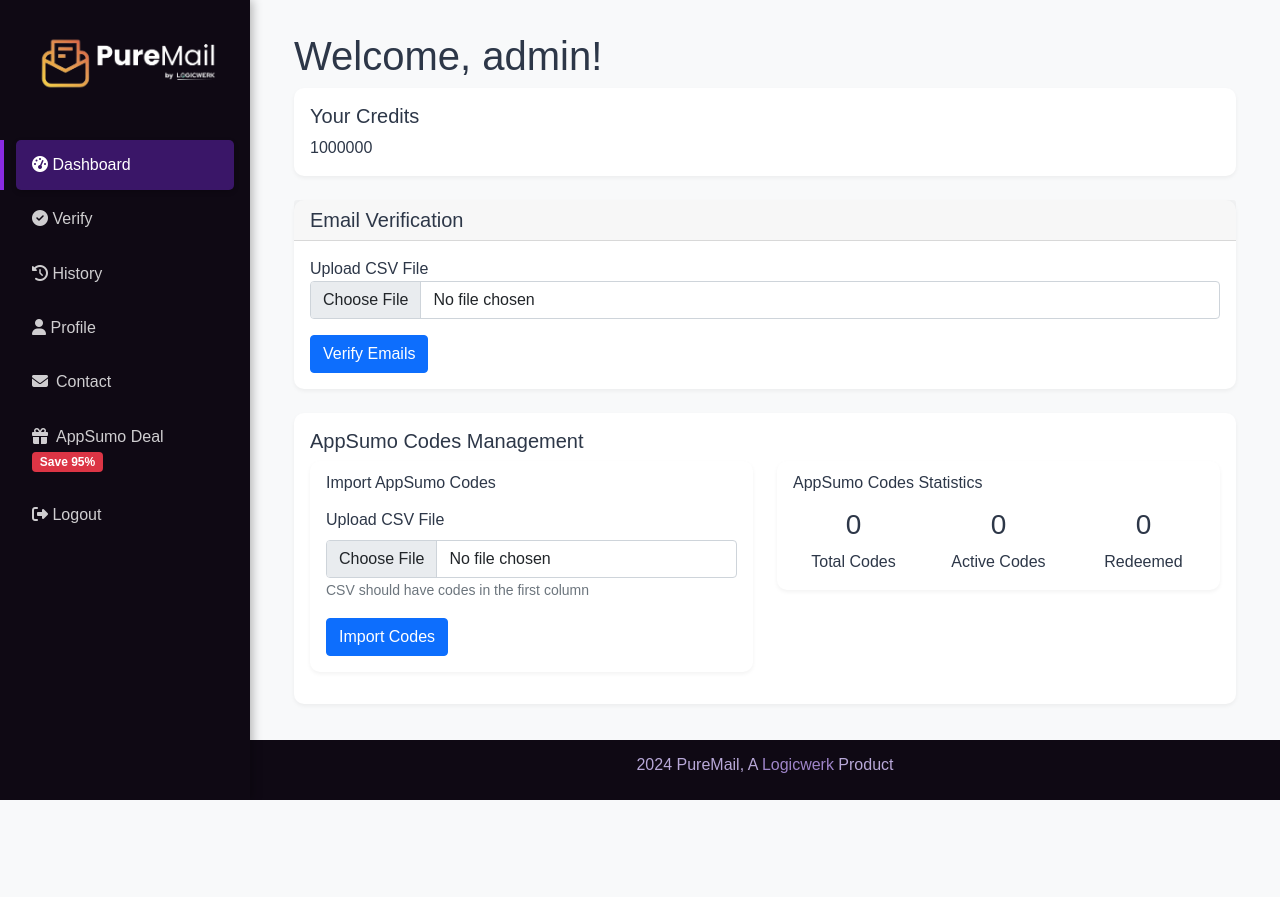
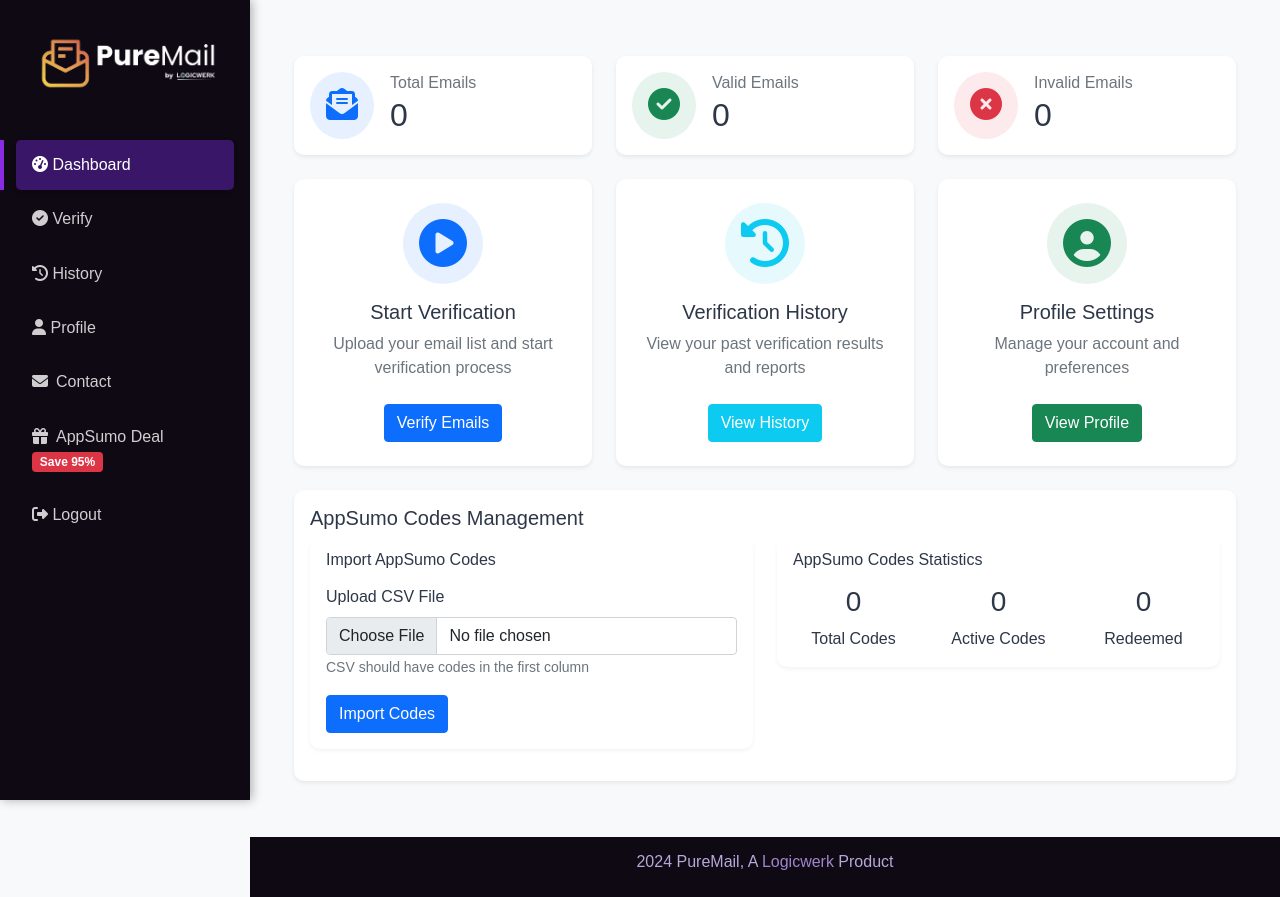
Before and after one commit to Prantikc22/PureMail-Email-Verifier, a Flask app: page /dashboard in a window 1280 px wide. Before the commit the page ends 800 px from the top, so only its background shows below. Run offline with Flask 3, Linux system fonts and the light colour scheme; a user stored in the database is signed in; data that the repository does not hold is empty.

Commit message:
Enhancement: Added email statistics to dashboard

```diff
--- a/app.py
+++ b/app.py
@@ -872,23 +872,37 @@
 @app.route('/dashboard')
 @login_required
 def dashboard():
-    form = FileUploadForm()  # Initialize the form
-    verifications = Verification.query.filter_by(user_id=current_user.id).order_by(Verification.created_at.desc()).all()
+    """Dashboard view."""
+    try:
+        # Get user's verifications
+        verifications = Verification.query.filter_by(user_id=current_user.id).order_by(Verification.created_at.desc()).all()
 
-    total_codes = 0
-    active_codes = 0
-    redeemed_codes = 0
-    if current_user.id == 1:  # Admin user
-        total_codes = AppSumoCode.query.count()
-        active_codes = AppSumoCode.query.filter_by(status='active').count()
-        redeemed_codes = AppSumoCode.query.filter_by(status='redeemed').count()
+        # Calculate email statistics
+        total_emails = sum(v.total_emails for v in verifications) if verifications else 0
+        valid_emails = sum(v.valid_emails for v in verifications) if verifications else 0
+        invalid_emails = total_emails - valid_emails if total_emails > 0 else 0
 
-    return render_template('dashboard.html',
-                         verifications=verifications,
-                         form=form,
-                         total_codes=total_codes,
-                         active_codes=active_codes,
-                         redeemed_codes=redeemed_codes)
+        # Get AppSumo code stats for admin
+        total_codes = 0
+        active_codes = 0
+        redeemed_codes = 0
+        if current_user.is_admin:
+            total_codes = AppSumoCode.query.count()
+            active_codes = AppSumoCode.query.filter_by(status='active').count()
+            redeemed_codes = AppSumoCode.query.filter_by(status='redeemed').count()
+
+        return render_template('dashboard.html',
+                             verifications=verifications,
+                             total_emails=total_emails,
+                             valid_emails=valid_emails,
+                             invalid_emails=invalid_emails,
+                             total_codes=total_codes,
+                             active_codes=active_codes,
+                             redeemed_codes=redeemed_codes)
+    except Exception as e:
+        app.logger.error(f"Error in dashboard route: {str(e)}")
+        flash('An error occurred while loading the dashboard.', 'error')
+        return redirect(url_for('index'))
 
 @app.route('/verify', methods=['GET', 'POST'])
 @login_required
--- a/templates/dashboard.html
+++ b/templates/dashboard.html
@@ -1,86 +1,101 @@
 {% extends "base.html" %}
-{% block title %}Dashboard - PureMail{% endblock %}
 
 {% block content %}
-<div class="container">
-    <div class="row">
-        <div class="col-md-12">
-            <h1>Welcome, {{ current_user.username }}!</h1>
-            <div class="card mb-4">
+<div class="container py-4">
+    <!-- Stats Cards Row -->
+    <div class="row mb-4">
+        <div class="col-md-4">
+            <div class="card border-0 shadow-sm">
                 <div class="card-body">
-                    <h5 class="card-title">Your Credits</h5>
-                    <p class="card-text">{{ current_user.credits }}</p>
+                    <div class="d-flex align-items-center">
+                        <div class="rounded-circle bg-primary bg-opacity-10 p-3 me-3">
+                            <i class="fas fa-envelope-open-text text-primary fa-2x"></i>
+                        </div>
+                        <div>
+                            <h6 class="card-subtitle mb-1 text-muted">Total Emails</h6>
+                            <h2 class="card-title mb-0">{{ total_emails }}</h2>
+                        </div>
+                    </div>
+                </div>
+            </div>
+        </div>
+        <div class="col-md-4">
+            <div class="card border-0 shadow-sm">
+                <div class="card-body">
+                    <div class="d-flex align-items-center">
+                        <div class="rounded-circle bg-success bg-opacity-10 p-3 me-3">
+                            <i class="fas fa-check-circle text-success fa-2x"></i>
+                        </div>
+                        <div>
+                            <h6 class="card-subtitle mb-1 text-muted">Valid Emails</h6>
+                            <h2 class="card-title mb-0">{{ valid_emails }}</h2>
+                        </div>
+                    </div>
+                </div>
+            </div>
+        </div>
+        <div class="col-md-4">
+            <div class="card border-0 shadow-sm">
+                <div class="card-body">
+                    <div class="d-flex align-items-center">
+                        <div class="rounded-circle bg-danger bg-opacity-10 p-3 me-3">
+                            <i class="fas fa-times-circle text-danger fa-2x"></i>
+                        </div>
+                        <div>
+                            <h6 class="card-subtitle mb-1 text-muted">Invalid Emails</h6>
+                            <h2 class="card-title mb-0">{{ invalid_emails }}</h2>
+                        </div>
+                    </div>
                 </div>
             </div>
         </div>
     </div>
 
-    <div class="row">
-        <div class="col-md-12">
-            <div class="card">
-                <div class="card-header">
-                    <h5 class="mb-0">Email Verification</h5>
+    <!-- Action Cards Row -->
+    <div class="row mb-4">
+        <div class="col-md-4">
+            <div class="card border-0 shadow-sm h-100 hover-card">
+                <div class="card-body text-center py-4">
+                    <div class="rounded-circle bg-primary bg-opacity-10 p-3 mx-auto mb-3" style="width: fit-content;">
+                        <i class="fas fa-play-circle text-primary fa-3x"></i>
+                    </div>
+                    <h5 class="card-title">Start Verification</h5>
+                    <p class="card-text text-muted">Upload your email list and start verification process</p>
+                    <a href="{{ url_for('verify') }}" class="btn btn-primary mt-2">Verify Emails</a>
                 </div>
-                <div class="card-body">
-                    <form action="{{ url_for('verify') }}" method="post" enctype="multipart/form-data">
-                        {{ form.csrf_token }}
-                        <div class="form-group">
-                            <label for="file">Upload CSV File</label>
-                            {{ form.file(class="form-control") }}
-                        </div>
-                        <button type="submit" class="btn btn-primary mt-3">Verify Emails</button>
-                    </form>
+            </div>
+        </div>
+        <div class="col-md-4">
+            <div class="card border-0 shadow-sm h-100 hover-card">
+                <div class="card-body text-center py-4">
+                    <div class="rounded-circle bg-info bg-opacity-10 p-3 mx-auto mb-3" style="width: fit-content;">
+                        <i class="fas fa-history text-info fa-3x"></i>
+                    </div>
+                    <h5 class="card-title">Verification History</h5>
+                    <p class="card-text text-muted">View your past verification results and reports</p>
+                    <a href="{{ url_for('history') }}" class="btn btn-info mt-2 text-white">View History</a>
+                </div>
+            </div>
+        </div>
+        <div class="col-md-4">
+            <div class="card border-0 shadow-sm h-100 hover-card">
+                <div class="card-body text-center py-4">
+                    <div class="rounded-circle bg-success bg-opacity-10 p-3 mx-auto mb-3" style="width: fit-content;">
+                        <i class="fas fa-user-circle text-success fa-3x"></i>
+                    </div>
+                    <h5 class="card-title">Profile Settings</h5>
+                    <p class="card-text text-muted">Manage your account and preferences</p>
+                    <a href="{{ url_for('profile') }}" class="btn btn-success mt-2">View Profile</a>
                 </div>
             </div>
         </div>
     </div>
 
-    {% if verifications %}
-    <div class="row mt-4">
-        <div class="col-md-12">
-            <div class="card">
-                <div class="card-header">
-                    <h5 class="mb-0">Recent Verifications</h5>
-                </div>
-                <div class="card-body">
-                    <div class="table-responsive">
-                        <table class="table">
-                            <thead>
-                                <tr>
-                                    <th>Date</th>
-                                    <th>Status</th>
-                                    <th>Total Emails</th>
-                                    <th>Actions</th>
-                                </tr>
-                            </thead>
-                            <tbody>
-                                {% for verification in verifications %}
-                                <tr>
-                                    <td>{{ verification.created_at.strftime('%Y-%m-%d %H:%M:%S') }}</td>
-                                    <td>{{ verification.status }}</td>
-                                    <td>{{ verification.total_emails }}</td>
-                                    <td>
-                                        <a href="{{ url_for('download_report', verification_id=verification.id) }}"
-                                           class="btn btn-sm btn-primary">
-                                            Download Results
-                                        </a>
-                                    </td>
-                                </tr>
-                                {% endfor %}
-                            </tbody>
-                        </table>
-                    </div>
-                </div>
-            </div>
-        </div>
-    </div>
-    {% endif %}
-
     {% if current_user.is_admin %}
     <!-- AppSumo Codes Section -->
-    <div class="row mt-4">
+    <div class="row">
         <div class="col-12">
-            <div class="card">
+            <div class="card border-0 shadow-sm">
                 <div class="card-body">
                     <h5 class="card-title">AppSumo Codes Management</h5>
                     <div class="row">
@@ -133,4 +148,13 @@
     </div>
     {% endif %}
 </div>
+
+<style>
+.hover-card {
+    transition: transform 0.2s ease-in-out;
+}
+.hover-card:hover {
+    transform: translateY(-5px);
+}
+</style>
 {% endblock %}
```
